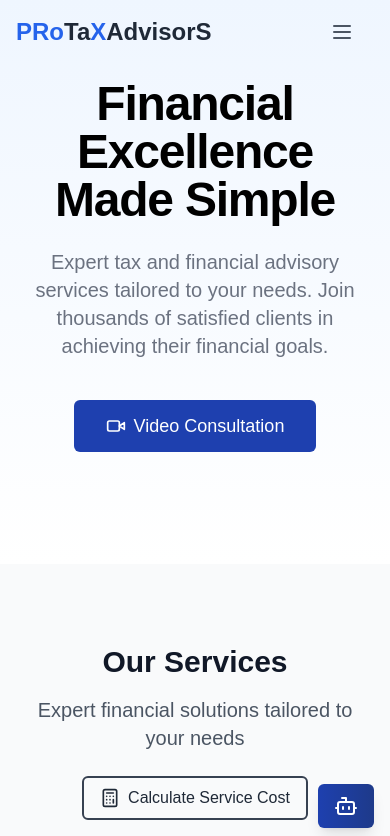
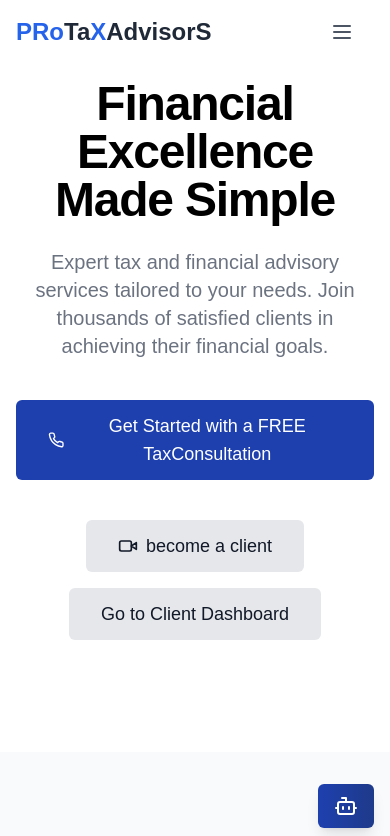
Before and after one commit to xtaxadvisor/giba_v6, a React (Vite) app: page / in a window 390 px wide. Shown: the top 836 px of the page. Built offline with nearby package versions, Linux system fonts and the light colour scheme; no server answers; a web font is replaced by a local one.

Commit message:
Refactor: Update Hero component to use Phone icon and improve button labels

```diff
--- a/src/components/home/Hero.tsx
+++ b/src/components/home/Hero.tsx
@@ -1,4 +1,4 @@
-import { Video } from 'lucide-react';
+import { Phone, Video } from 'lucide-react';
 import { Button } from '../ui/Button';
 import { useAuth } from '../../contexts/AuthContext';
 import { useNavigate } from 'react-router-dom';
@@ -22,7 +22,10 @@ export function Hero() {
   };
 
   return (
-    <div className="relative bg-gradient-to-b from-blue-50 to-white">
+    <div>
+      <div className="relative bg-gradient-to-b from-blue-50 to-white">
+        {/* Content inside this div */}
+      </div>
       <div className="max-w-7xl mx-auto px-4 sm:px-6 lg:px-8 pt-20 pb-28">
         <div className="text-center animate-slideUp">
           <h1 className="text-5xl md:text-6xl font-bold tracking-tight">
@@ -40,27 +43,54 @@ export function Hero() {
               onClick={handleConsultation}
               variant="primary"
               size="lg"
-              icon={Video}
+              icon={Phone}
               className="px-8 hover-scale"
             >
-              Video Consultation
+              Get Started with a FREE TaxConsultation
             </Button>
-
-            {!isAuthenticated && (
+             {!isAuthenticated && (
               <Button
                 onClick={handleCreateAccount}
                 variant="primary"
                 size="lg"
                 className="px-8 hover-scale"
               >
-                Create Free Account
+                Create new Account
+              </Button>
+            )}
+          </div>
+          <div className="mt-10 flex flex-wrap justify-center gap-4 animate-fadeIn" style={{ animationDelay: '0.6s' }}>
+            <Button
+              variant="secondary"
+              size="lg"
+              icon={Video}
+              className="px-8 hover-scale"
+              onClick={() => navigate('/browse-videos')}
+            >
+              become a client
+            </Button>
+            {isAuthenticated && (
+              <Button
+                variant="secondary"
+                size="lg"
+                className="px-8 hover-scale"
+                onClick={() => navigate('/client')}
+              >
+                Go to Client Dashboard
               </Button>
             )}
           </div>
         </div>
       </div>
+    </div>
 
-      {/* <AIAssistantWidget /> */}
-    </div>
   );
 }
+//
+// CSS Animations
+// .animate-slideUp {
+//   animation: slideUp 0.5s ease-out forwards;
+// }
+// @keyframes slideUp {
+//   0% {
+//     transform: translateY(20px);
```
